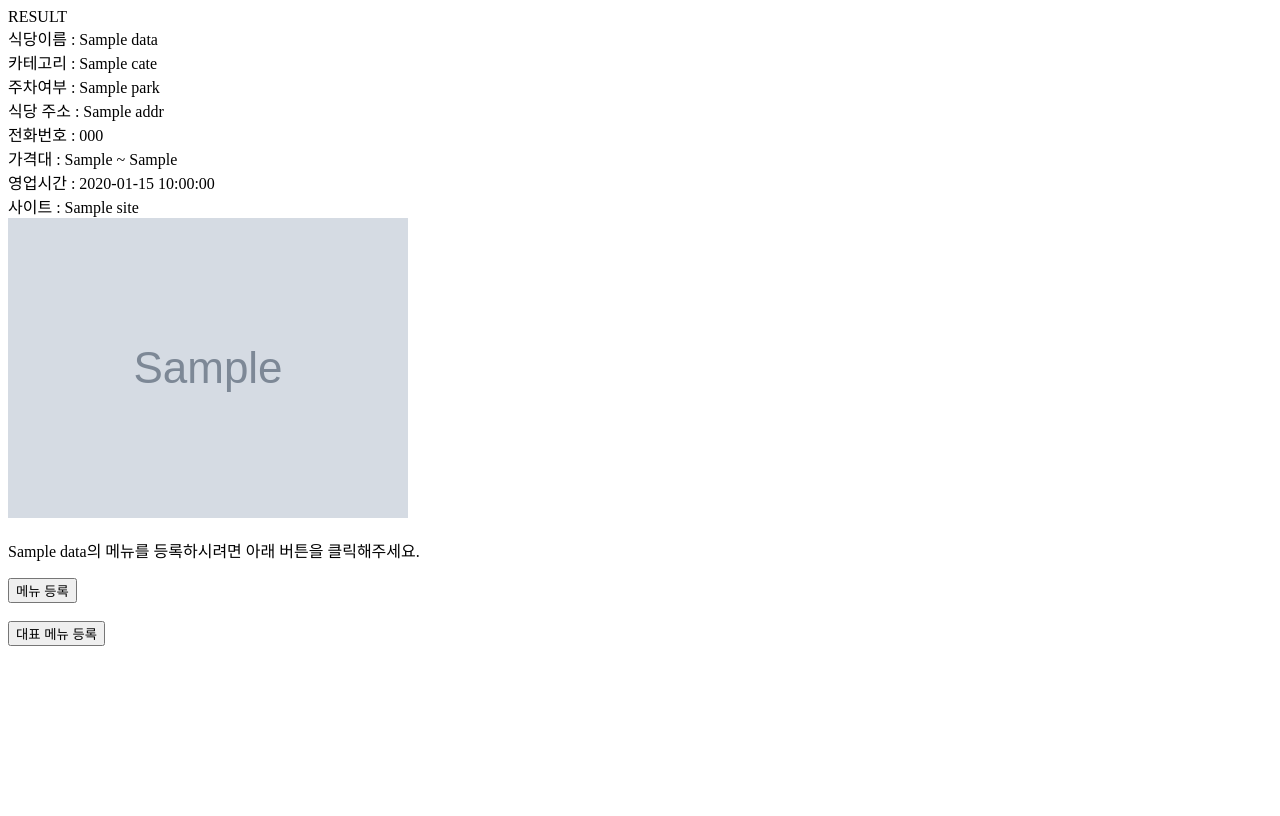
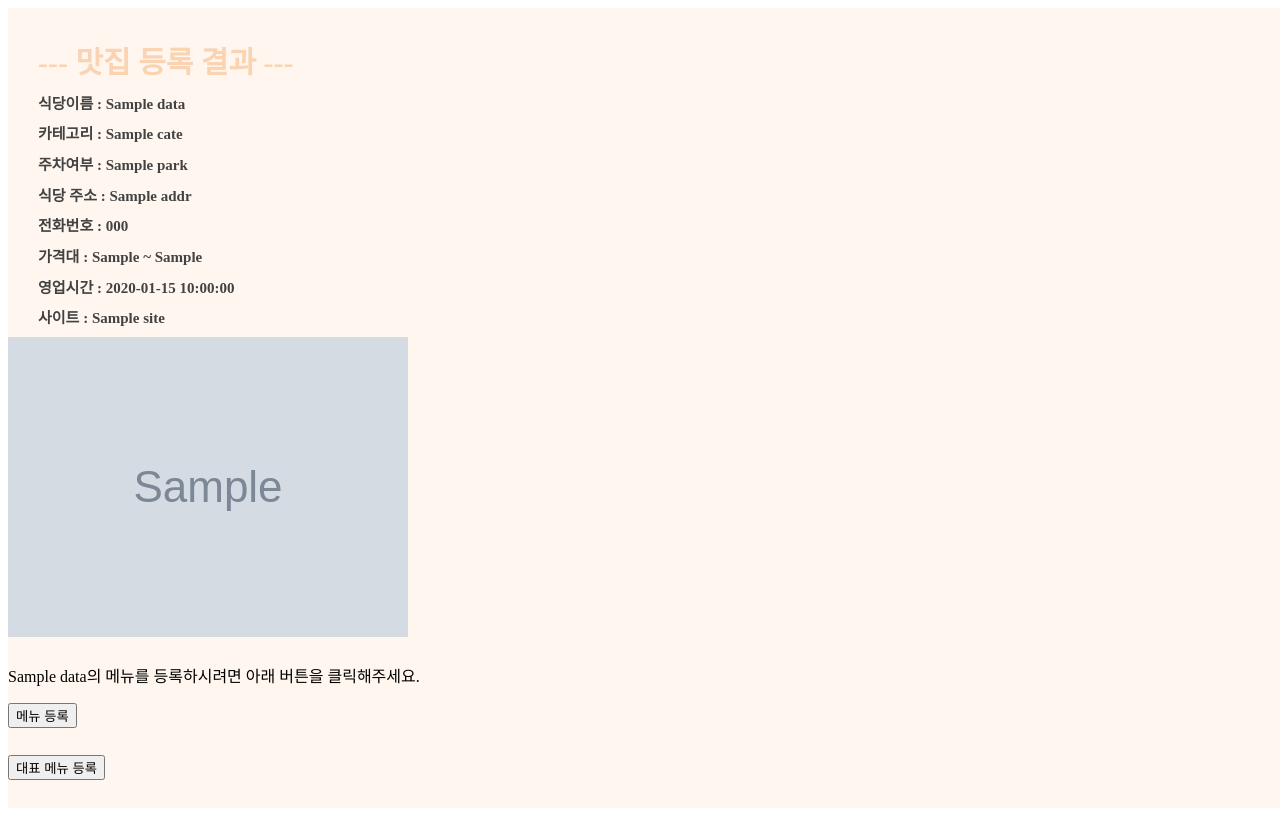
Before and after one commit to Haewonny/osp-homework, a Flask app: template templates/result.html in a window 1280 px wide. Before the commit the page ends 646 px from the top, so only its background shows below. Run offline with Flask 2, Linux system fonts and the light colour scheme; the template is opened without the code that fills it: most values are stand-ins (such as "Sample title", 1, 10 or a date in 2020); grey boxes marked "Sample" are stand-in pictures.

Commit message:
add resultPage style

```diff
--- /dev/null
+++ b/static/css/result.css
@@ -0,0 +1,25 @@
+.bg{
+  background: #fff7ef;
+  display: grid;
+  width: 100vw;
+  height: 100vh;
+}
+
+.title2{
+  display: grid;
+  color: #FAD4B2;
+  font-size: 30px;
+  font-weight: bold;
+  font-family: 'Spoqa Han Sans Neo';
+  margin: 30px 20px 0 30px;
+}
+
+.text{
+  display: grid;
+  color: #424242;
+  font-size: 15px;
+  font-weight: bold;
+  font-family: 'Spoqa Han Sans Neo';
+  font-weight: 10px;
+  margin: 0 20px 0 30px;
+}
--- a/templates/result.html
+++ b/templates/result.html
@@ -3,18 +3,24 @@
 <head>
     <meta charset="UTF-8">
     <title>result</title>
+    <link
+      rel="stylesheet"
+      href="{{ url_for('static', filename='css/result.css') }}"
+    />
 </head>
 <body>
-    <section>
-        RESULT <br>
-        식당이름 : {{data.name}} <br>
-        카테고리 : {{data.cate}} <br>
-        주차여부 : {{data.park}} <br>
-        식당 주소 : {{data.addr}} <br>
-        전화번호 : {{data.tel}} <br>
-        가격대 : {{data.price1}} ~ {{data.price2}}<br>
-        영업시간 : {{data.time}} <br>
-        사이트 : {{data.site}} <br>
+    <div class="bg">
+       <div class="title2">--- 맛집 등록 결과 ---</div>
+        <div class="text">
+        식당이름 : {{data.name}}</div>
+        <div class="text">카테고리 : {{data.cate}}</div>
+        <div class="text">주차여부 : {{data.park}}</div>
+        <div class="text">식당 주소 : {{data.addr}}</div>
+        <div class="text">전화번호 : {{data.tel}}</div>
+        <div class="text">가격대 : {{data.price1}} ~ {{data.price2}}</div>
+        <div class="text">영업시간 : {{data.time}}</div>
+        <div class="text">사이트 : {{data.site}}</div>
+
         <img src="{{img_path}}" alt="My Image">
 
         <form method="post" action="/register_menu">
@@ -30,6 +36,6 @@
                 <button type="submit" name="menu">대표 메뉴 등록</button><br><br>
             </div>
         </form>
-    </section>
+</div>
 </body>
 </html>
```
